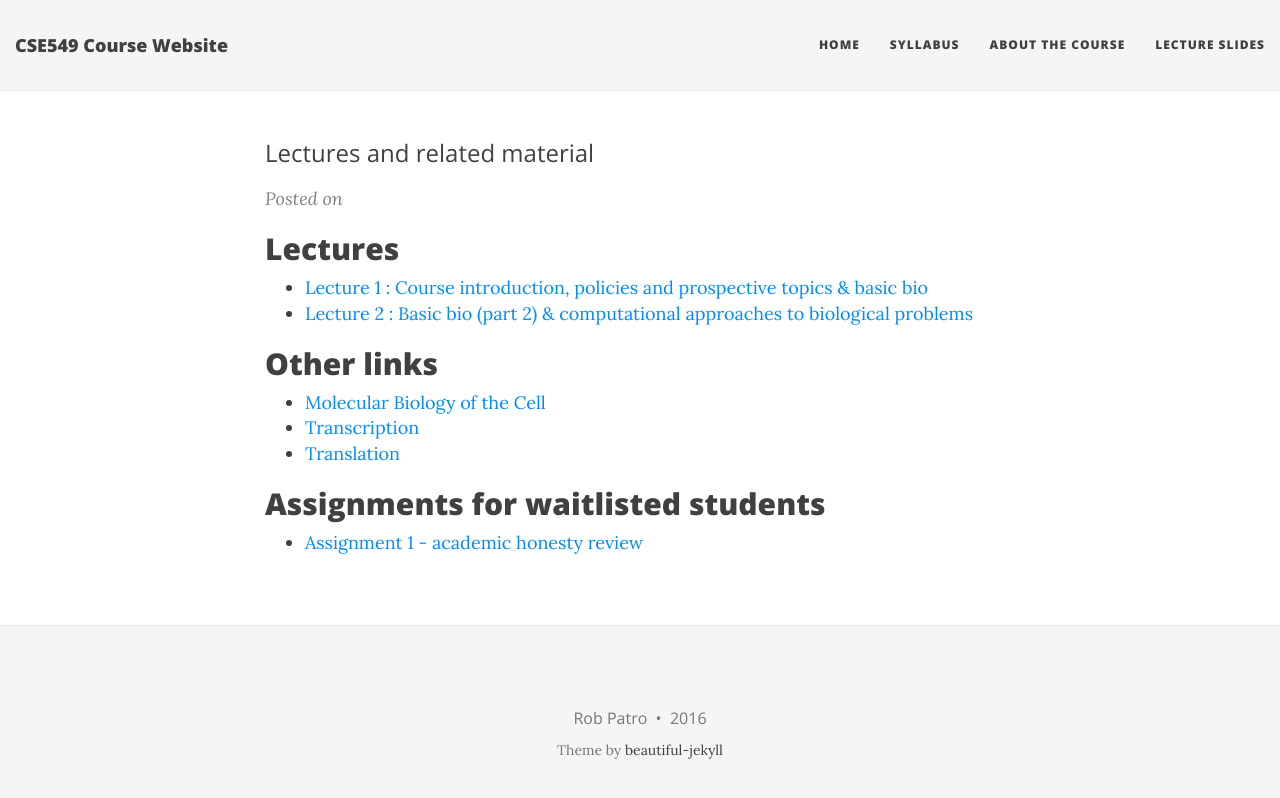
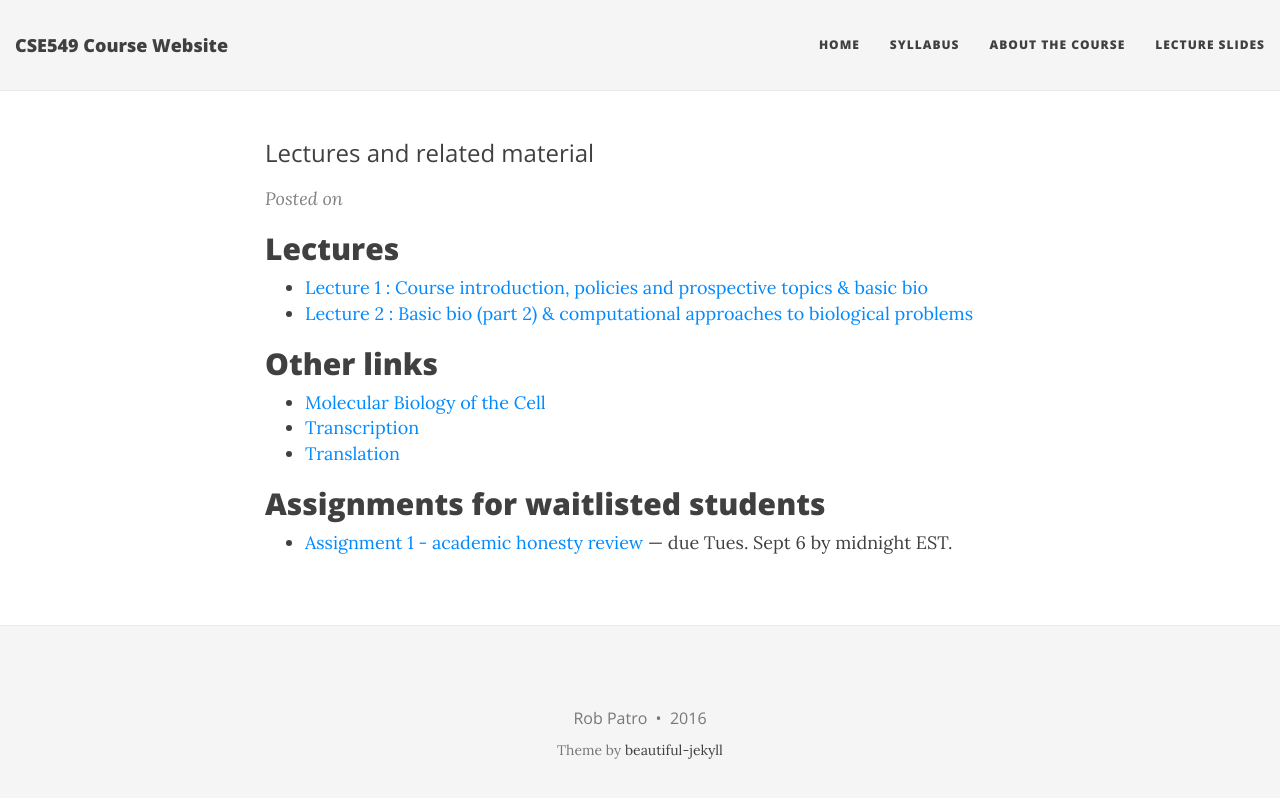
Before and after one commit to rob-p/CSE549F16, a Jekyll site: the page built from lectures.md, in a window 1280 px wide. Shown: the top 798 px of the page. Built offline with Jekyll 4.4.1, drawn with Linux system fonts in a browser that asks for light colours; nearby versions of some CDN libraries.

Commit message:
Updated lectures.md

```diff
--- a/lectures.md
+++ b/lectures.md
@@ -15,7 +15,7 @@ subtitle: Lectures and related material
  * [Translation](https://www.dnalc.org/resources/3d/15-translation-basic.html)
 
 ## Assignments for waitlisted students
- * [Assignment 1 - academic honesty review][honesty]
+ * [Assignment 1 - academic honesty review][honesty] — due Tues. Sept 6 by midnight EST.
 
 [1]:{{ site.url }}/lectures/Lec01.pdf
 [2]:{{ site.url }}/lectures/Lec02.pdf
```
